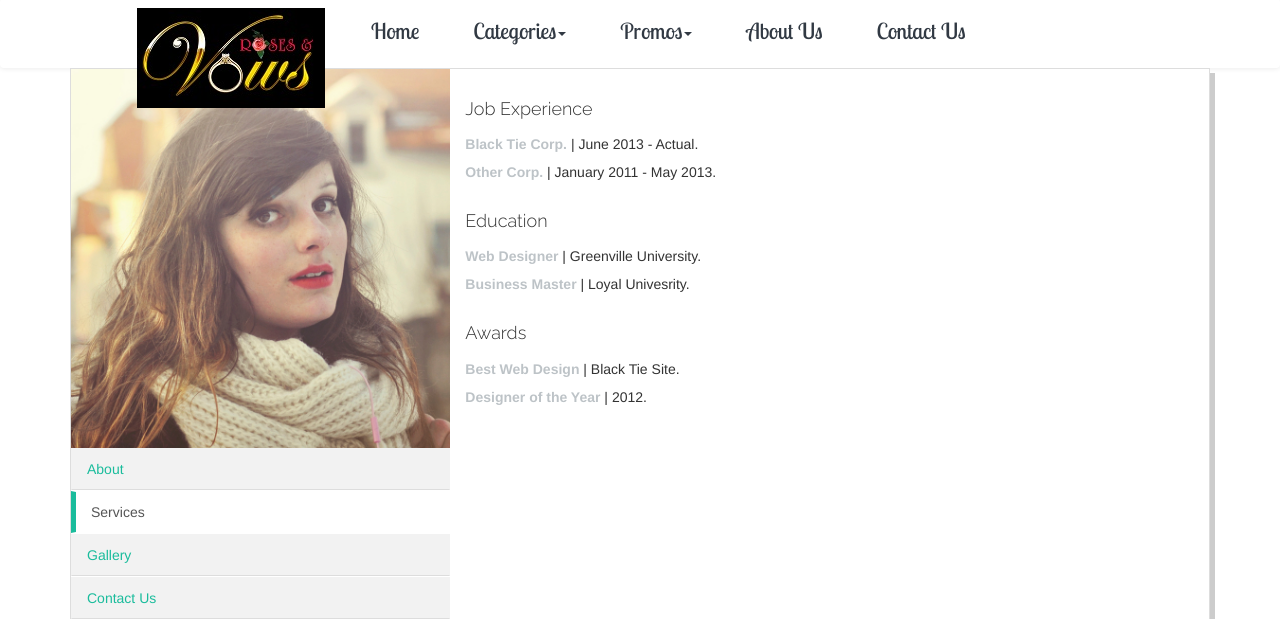
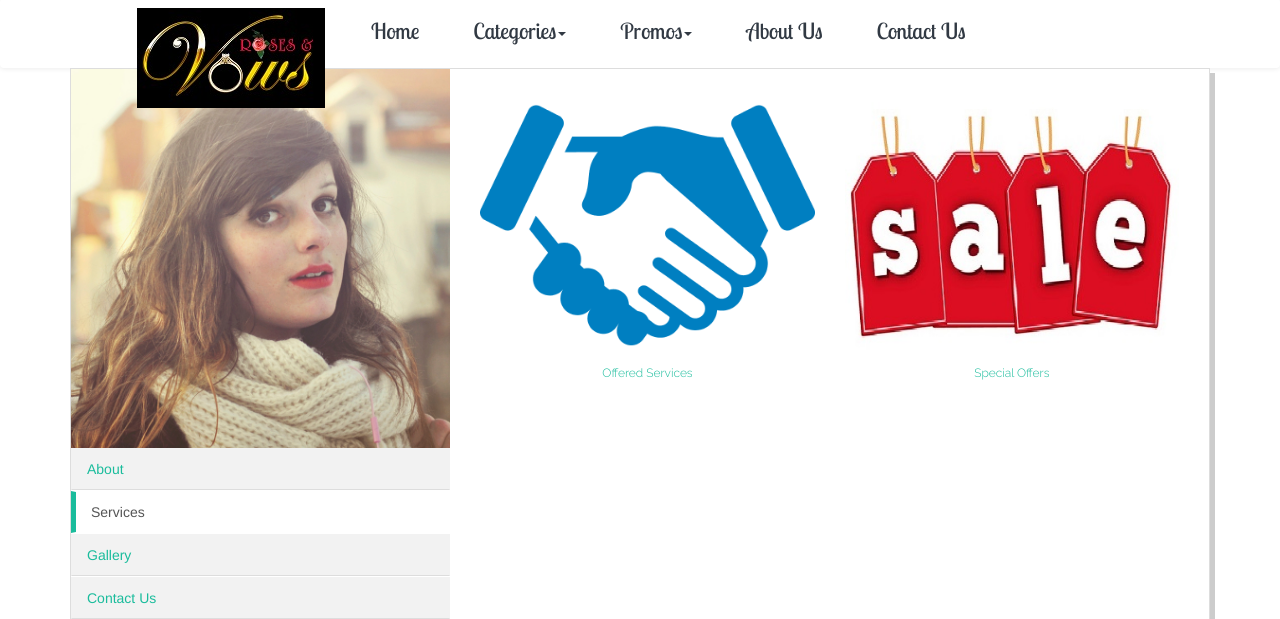
Before and after one commit to lovelypacz/RosesAndVows, a Django app: template templates/Coordinator/mysite.html in a window 1280 px wide, after a click on "Services". Shown: the part 28-647 px from the top of the page. Run offline with Django 3.2, Linux system fonts and the light colour scheme; the template is opened without the code that fills it, so the values that code supplies are empty; some libraries are stand-ins or nearby versions; some web fonts are replaced.

Commit message:
Fixed Display for Post and added posts url in mysite

```diff
--- a/templates/Coordinator/mysite.html
+++ b/templates/Coordinator/mysite.html
@@ -54,30 +54,40 @@
 
                     <!-- ===== Second Tab ===== -->
                     <div class="tab-pane" id="profile">
-                        <h4><i class="icon-briefcase"></i> Job Experience</h4>
-                        <p class="sm">
-                            <grey>Black Tie Corp.</grey>
-                            | June 2013 - Actual.<br/>
-                            <grey>Other Corp.</grey>
-                            | January 2011 - May 2013.<br/>
-                        </p>
+                        {% if user.groups.all.0.name == "Coordinator" %}
+                            <div class="row">
+                                <div class="col-xs-6 centered">
+                                    <img class="img-responsive" src="{% static 'img/add.png' %}" alt="">
+                                    <a href="{% url 'post_new' %}" target=_blank><h6><i class="icon-link"></i> Add New Services/Packages
+                                    </h6></a>
+                                </div><!-- col-xs-6 -->
+                                <div class="col-xs-6 centered">
+                                    <img class="img-responsive" src="{% static 'img/services.png' %}" alt="">
+                                    <a href="{% url 'posts' %}" target=_blank><h6><i class="icon-link"></i> Offered Services </h6></a>
+                                </div><!-- col-xs-6 -->
+                            </div><!-- row -->
 
-                        <h4><i class="icon-file-text-alt"></i> Education</h4>
-                        <p class="sm">
-                            <grey>Web Designer</grey>
-                            | Greenville University.<br/>
-                            <grey>Business Master</grey>
-                            | Loyal Univesrity.<br/>
-                        </p>
+                            <div class="row">
+                            <br>
+                            <div class="col-xs-6 centered">
+                                <img class="img-responsive" src="{% static 'img/sale.jpg' %}" alt="">
+                                <a href="#" target="_blank"><h6><i class="icon-link"></i> Special Offers </h6></a>
+                            </div><!-- col-xs-6 -->
+                            </div>
+                            {% else %}
+                            <div class="row">
+                                <div class="col-xs-6 centered">
+                                    <img class="img-responsive" src="{% static 'img/services.png' %}" alt="">
+                                    <a href="{% url 'posts' %}" target=_blank><h6><i class="icon-link"></i> Offered Services </h6></a>
+                                </div><!-- col-xs-6 -->
 
-                        <h4><i class="icon-trophy"></i> Awards</h4>
-                        <p class="sm">
-                            <grey>Best Web Design</grey>
-                            | Black Tie Site.<br/>
-                            <grey>Designer of the Year</grey>
-                            | 2012.<br/>
-                        </p>
-                    </div><!-- Tab Profile -->
+                                <div class="col-xs-6 centered">
+                                    <img class="img-responsive" src="{% static 'img/sale.jpg' %}" alt="">
+                                    <a href="#" target="_blank"><h6><i class="icon-link"></i> Special Offers </h6></a>
+                                </div><!-- col-xs-6 -->
+                            </div><!-- row -->
+                        {% endif %}
+                        </div><!-- /Tab Portfolio -->
 
                         <!-- ===== Third Tab ===== -->
                         <div class="tab-pane" id="portfolio">
@@ -112,7 +122,8 @@
                             <div class="row">
                                 <div class="col-xs-6">
                                     <p class="sm"> Contact us for more queries! </p>
-                                <a href="{% url 'dialogs_detail' username=profile.username %}" target="_blank">Chat Now</a>
+                                    <a href="{% url 'dialogs_detail' username=profile.username %}" target="_blank">Chat
+                                        Now</a>
                                     {% block extra_js %}{% endblock extra_js %}
                                 </div><!-- col-xs-6 -->
 
```
Also changed, not shown: templates/Post/post_list.html (+7 -4 lines), templates/Post/post_new.html (+6 -18 lines), static/img/add.png (added), static/img/sale.jpg (added), static/img/services.png (added). Lines whose indentation alone changed are shown as unchanged.
